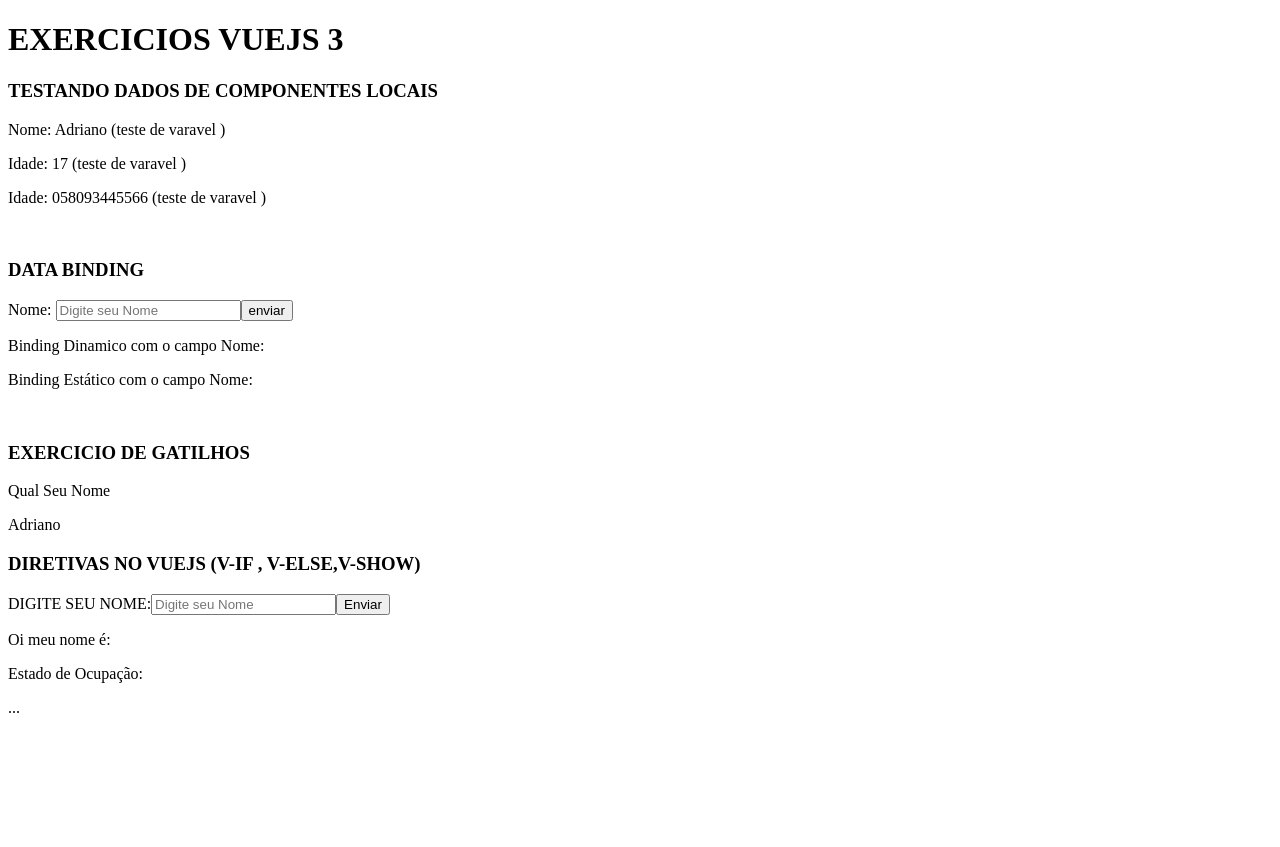
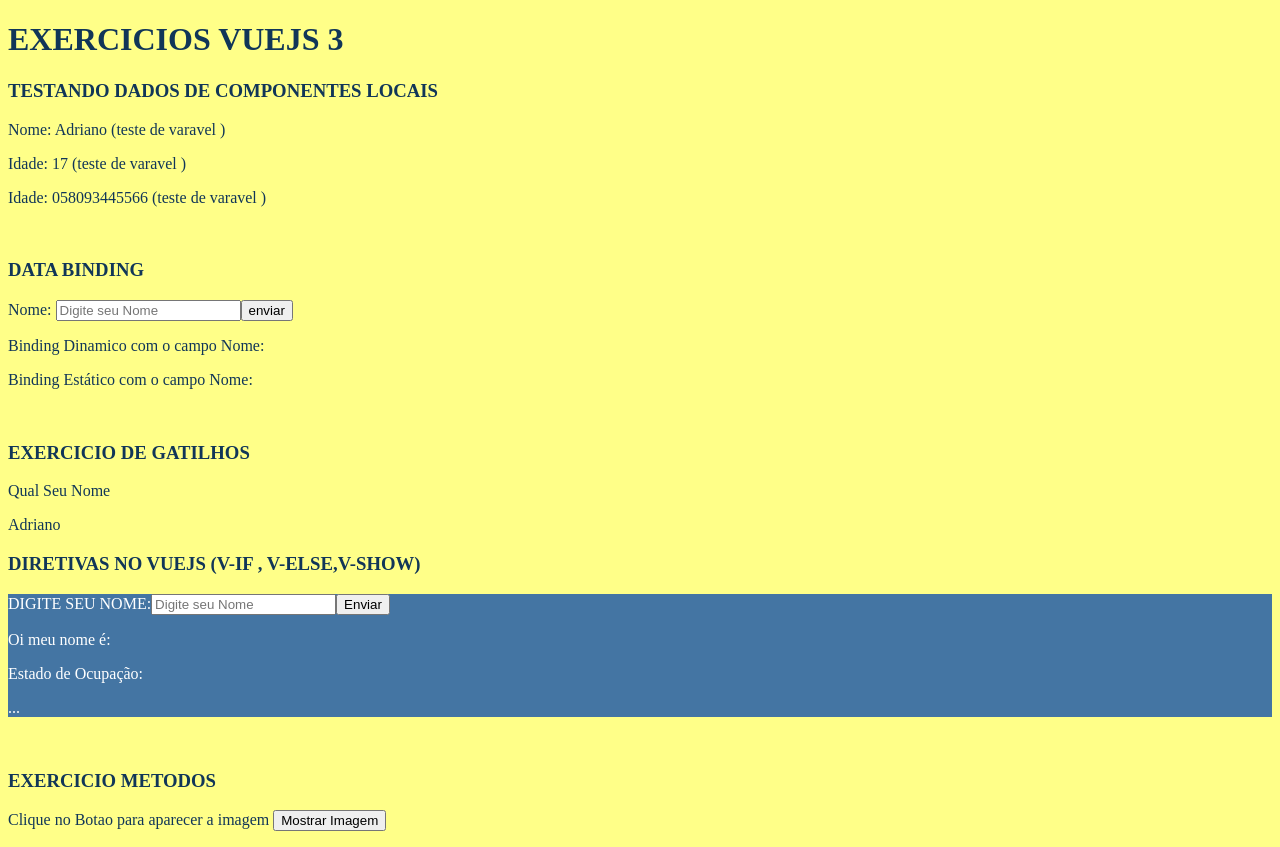
Before and after one commit to AdrianoAmorim/Aprendendo-VuJS3, a Vue app: page / in a window 1280 px wide. Before the commit the page ends 800 px from the top, so only its background shows below. Built offline with nearby package versions, Linux system fonts and the light colour scheme.

Commit message:
metodos e brincando com css  scoped e global

```diff
--- a/src/App.vue
+++ b/src/App.vue
@@ -12,3 +12,14 @@ export default {
   }
 };
 </script>
+
+<style>
+body{
+background: #ff8f;
+color: #113658;
+}
+.backgroundBlue{
+  background: #4475a3;
+  color: white;
+}
+</style>
--- a/src/components/PgDiretivas.vue
+++ b/src/components/PgDiretivas.vue
@@ -1,26 +1,28 @@
-<template>
+<template  >
   <h3>DIRETIVAS NO VUEJS (V-IF , V-ELSE,V-SHOW)</h3>
-  <div>
+  <div class="backgroundBlue">
     <span>DIGITE SEU NOME:</span>
     <input type="text" v-model="inNome" placeholder="Digite seu Nome" />
     <input type="submit" value="Enviar" @click="getNome" />
-  </div>
+
     <p>Oi meu nome é: {{ nome }}</p>
     <p>Estado de Ocupação:</p>
     <!-- diretivas condicionais  - variavel vazia testa se tem alguma coisa
   retorna true sempre q houver algo (texto, numero ou true) so retorna false se
   for null ou false -->
+    <!-- Diretiva v-show, testa se a variavel e true mostra o conteudo ..
+  se for false nao mostra -->
     <p v-if="status === ''">...</p>
     <p v-else-if="status == false">Infelismente esta pessoa esta ocupada !!</p>
     <p v-else-if="status == 'celular'">
       Infelismente esta pessoa esta ocupada NO CELULAR!!
     </p>
-  <p v-else-if="status == true">LIBERADO PARA BRINCAR!! PAPAI te AMa  </p>
+    <p v-else-if="status == true">
+      LIBERADO PARA BRINCAR!! PAPAI te AMa
+      <img id="peppa" v-show="status" :src="urlImg" alt="imgPeppa" />
+    </p>
     <p v-else>ESTA PESSOA NAO ESTA CADASTRADO NA BASE DE DADOS.</p>
-  <!-- Diretiva v-show, testa se a variavel e true mostra o conteudo ..
-  se for false nao mostra -->
-  <img v-show="status" :src="urlImg" alt="imgPeppa" />
-
+  </div>
 </template>
 
 <script>
@@ -54,7 +56,7 @@ export default {
 };
 </script>
 
-<style>
+<style scoped>
 img {
   max-width: 4%;
   max-height: 4%;
--- a/src/components/PgHome.vue
+++ b/src/components/PgHome.vue
@@ -7,6 +7,8 @@
   <PgGatilhos />
   <br />
   <PgDiretivas />
+  <br />
+  <PgMetodos />
 </template>
 
 <script>
@@ -14,6 +16,7 @@ import PgDadosLocais from "./PgDadosLocais.vue";
 import PgDataBinding from "./PgDataBinding.vue";
 import PgGatilhos from "./PgGatilhos.vue";
 import PgDiretivas from "./PgDiretivas.vue";
+import PgMetodos from "./PgMetodos.vue";
 export default {
   name: "PgHome",
   components: {
@@ -21,6 +24,7 @@ export default {
     PgDataBinding,
     PgGatilhos,
     PgDiretivas,
+    PgMetodos
   },
 };
 </script>
--- /dev/null
+++ b/src/components/PgMetodos.vue
@@ -0,0 +1,31 @@
+<template>
+  <h3>EXERCICIO METODOS</h3>
+  <p>
+    Clique no Botao para aparecer a imagem
+    <button @click="showImg">Mostrar Imagem</button>
+    <img id='peppa' v-show="status" :src="urlImg" alt="imgPeppa" />
+  </p>
+</template>
+
+<script>
+export default {
+  name: "PgMetodos",
+  data() {
+    return {
+      status: false,
+      urlImg: "/img/Peppa.png",
+    };
+  },
+  methods: {
+    showImg() {
+      this.status = !this.status;
+    },
+  },
+};
+</script>
+<style scoped>
+img {
+  max-width: 8%;
+  max-height: 8%;
+}
+</style>
```
Lines whose indentation alone changed are shown as unchanged.
